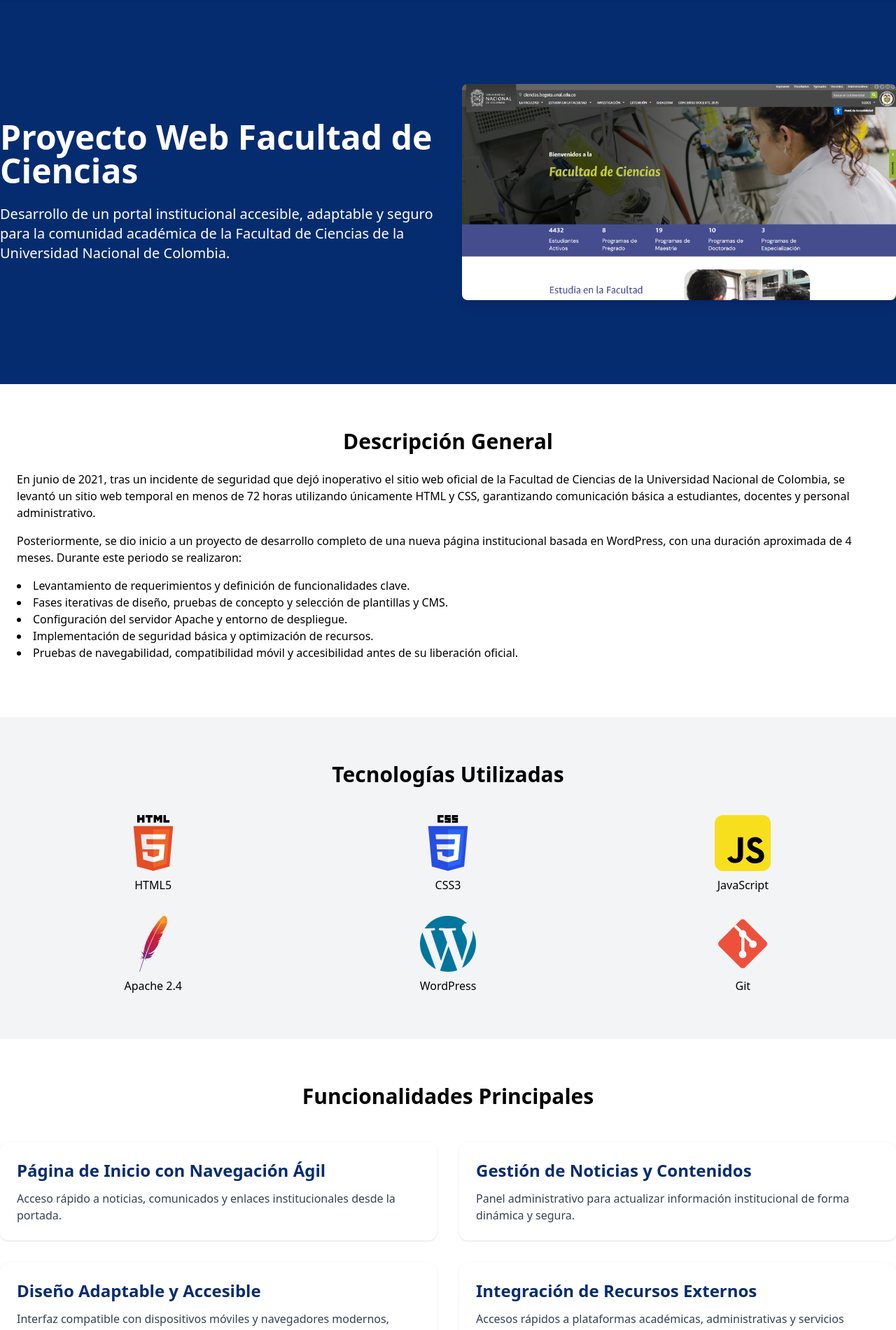
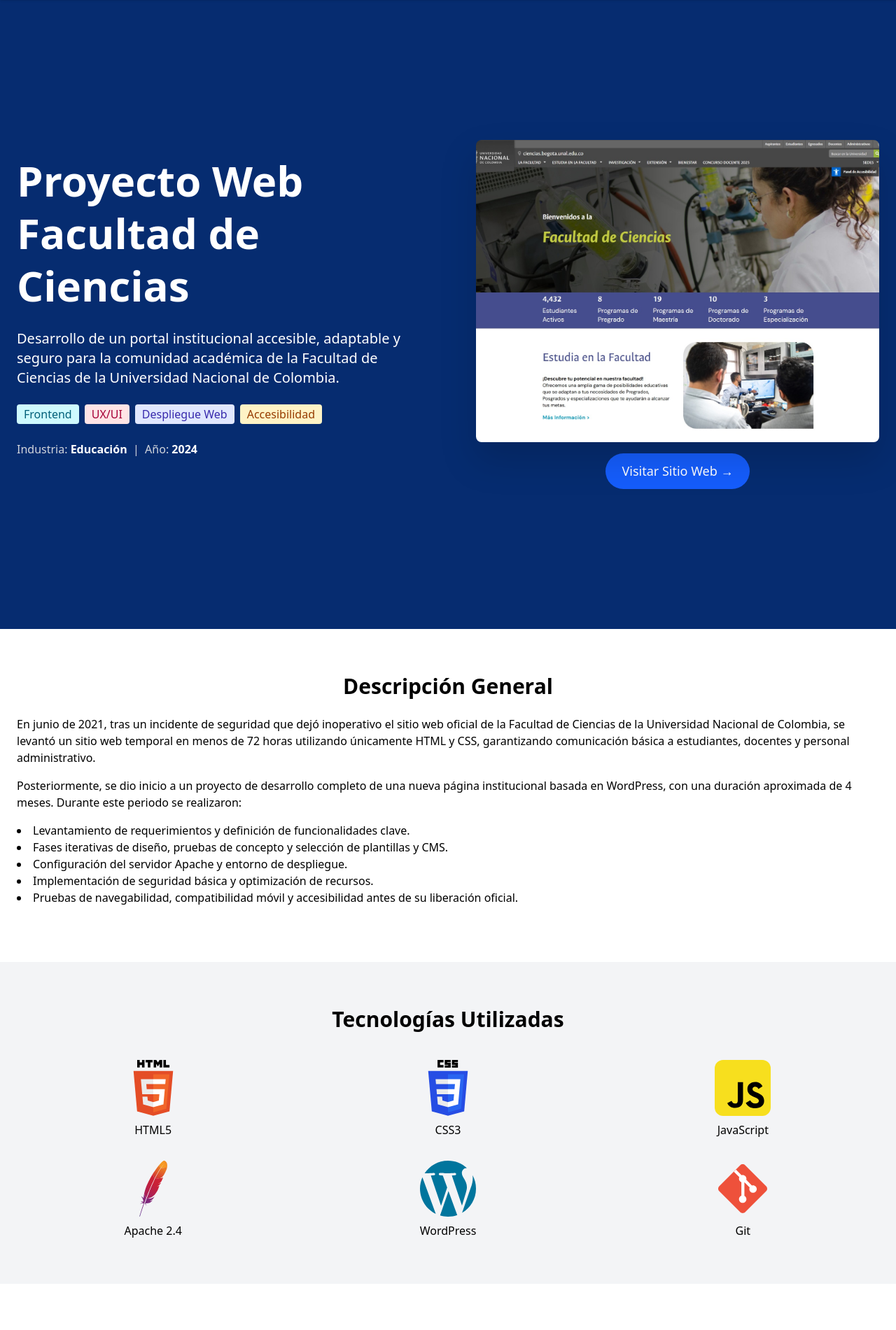
Before and after one commit to Niser01/Portafolio, a SvelteKit app: page /proyectos/pagina_web_facultad_de_ciencias in a window 1280 px wide. Shown: the part 80-1981 px from the top of the page at 70% size. Built offline with nearby package versions, Linux system fonts and the light colour scheme.

Commit message:
Se actualiza el hero del proyecto de la pagina web ciencias

```diff
--- a/src/routes/proyectos/pagina_web_facultad_de_ciencias/+page.svelte
+++ b/src/routes/proyectos/pagina_web_facultad_de_ciencias/+page.svelte
@@ -1,18 +1,57 @@
 <!-- Hero / Banner -->
-<section id="hero" class="bg-[#062C70] text-white py-30">
-  <div class="max-w-7xl mx-auto grid md:grid-cols-2 gap-10 items-center ">
+<section id="hero" class="bg-[#062C70] text-white py-50">
+  <div class="max-w-7xl mx-auto grid md:grid-cols-2 gap-20 items-center px-6">
+
+    <!-- Lado izquierdo -->
     <div>
-      <h1 class="text-5xl font-bold mb-6">Proyecto Web Facultad de Ciencias</h1>
-      <p class="text-xl">Desarrollo de un portal institucional accesible, adaptable y seguro para la comunidad académica de la Facultad de Ciencias de la Universidad Nacional de Colombia.</p>
+
+      <!-- Título -->
+      <h1 class="text-6xl leading-tight font-bold mb-6">Proyecto Web Facultad de Ciencias</h1>
+
+      <!-- Descripción -->
+      <p class="text-xl mb-6">Desarrollo de un portal institucional accesible, adaptable y seguro para la comunidad académica de la Facultad de Ciencias de la Universidad Nacional de Colombia.</p>
+      <!-- Servicios ofrecidos -->
+      <div class="flex flex-wrap gap-2 mb-6">
+        <span class="bg-cyan-100 text-cyan-800 text-m font-medium px-2.5 py-0.5 rounded">Frontend</span>
+        <span class="bg-rose-100 text-rose-800 text-m font-medium px-2.5 py-0.5 rounded">UX/UI</span>
+        <span class="bg-indigo-100 text-indigo-800 text-m font-medium px-2.5 py-0.5 rounded">Despliegue Web</span>
+        <span class="bg-amber-100 text-amber-800 text-m font-medium px-2.5 py-0.5 rounded">Accesibilidad</span>
+      </div>
+
+      <!-- Industria y año -->
+      <p class="text-m text-gray-300 mb-6">
+        Industria: <span class="text-white font-bold">Educación</span> &nbsp;|&nbsp; Año: <span class="text-white font-bold">2024</span>
+      </p>
+
+
     </div>
-    <div>
-      <img src="/facultad_ciencias.png" alt="Facultad Ciencias" class="rounded-lg shadow-lg w-full" />
+
+    <!-- Lado derecho -->
+    <div class="space-y-4">
+
+      <!-- Imagen (oculta en móvil) -->
+      <div class="hidden md:block">
+        <div class="aspect-[4/3] overflow-hidden rounded-lg drop-shadow-2xl">
+          <img src="/facultad_ciencias.png" alt="Facultad Ciencias" class="object-cover w-full h-full" />
+        </div>
+      </div>
+
+      <!-- Call to Action -->
+      <div class="flex justify-center">
+        <a href="https://ciencias.bogota.unal.edu.co/" target="_blank" class="inline-block bg-blue-600 hover:bg-blue-700 text-white text-[16px] md:text-[18px] px-6 py-3 rounded-full transition">
+          Visitar Sitio Web →
+        </a>
+      </div>
+
     </div>
+
+
   </div>
 </section>
 
+
 <!-- Descripción -->
-<section id="descripcion" class="py-16 px-6 max-w-7xl mx-auto">
+<section id="descripcion" class="py-16 max-w-7xl mx-auto px-6">
   <h2 class="text-3xl font-bold mb-6 text-center">Descripción General</h2>
   <p class="mb-4">En junio de 2021, tras un incidente de seguridad que dejó inoperativo el sitio web oficial de la Facultad de Ciencias de la Universidad Nacional de Colombia, se levantó un sitio web temporal en menos de 72 horas utilizando únicamente HTML y CSS, garantizando comunicación básica a estudiantes, docentes y personal administrativo.</p>
   <p class="mb-4">Posteriormente, se dio inicio a un proyecto de desarrollo completo de una nueva página institucional basada en WordPress, con una duración aproximada de 4 meses. Durante este periodo se realizaron:</p>
@@ -71,7 +110,7 @@
 </section>
 
 <!-- Funcionalidades -->
-<section id="funcionalidades" class="py-16 max-w-7xl mx-auto ">
+<section id="funcionalidades" class="py-16 max-w-7xl mx-auto px-6">
   <h2 class="text-3xl font-bold mb-12 text-center">Funcionalidades Principales</h2>
   <div class="grid md:grid-cols-2 gap-8">
     <div class="bg-white rounded-xl p-6 shadow hover:shadow-lg transition">
@@ -99,8 +138,8 @@
 
 
 <!-- Galería -->
-<section id="galeria" class="bg-gray-100 py-16 px-6">
-  <div class="max-w-7xl mx-auto">
+<section id="galeria" class="bg-gray-100 py-16 ">
+  <div class="max-w-7xl mx-auto px-6">
     <h2 class="text-3xl font-bold mb-6 text-center">Galería</h2>
     <div class="grid md:grid-cols-2 gap-6">
       <img src="/facultad_ciencias.png" alt="Vista de inicio" class="rounded-lg shadow" />
@@ -110,7 +149,7 @@
 </section>
 
 <!-- Resultados y Aprendizajes -->
-<section id="resultados" class="py-16 max-w-7xl mx-auto">
+<section id="resultados" class="py-16 max-w-7xl mx-auto px-6">
   <h2 class="text-3xl font-bold mb-6 text-center">Resultados y Lecciones Aprendidas</h2>
   <div class="grid md:grid-cols-2 gap-6">
     <div class="bg-white rounded-lg p-6 shadow">
```
Also changed, not shown: static/facultad_ciencias.png.
